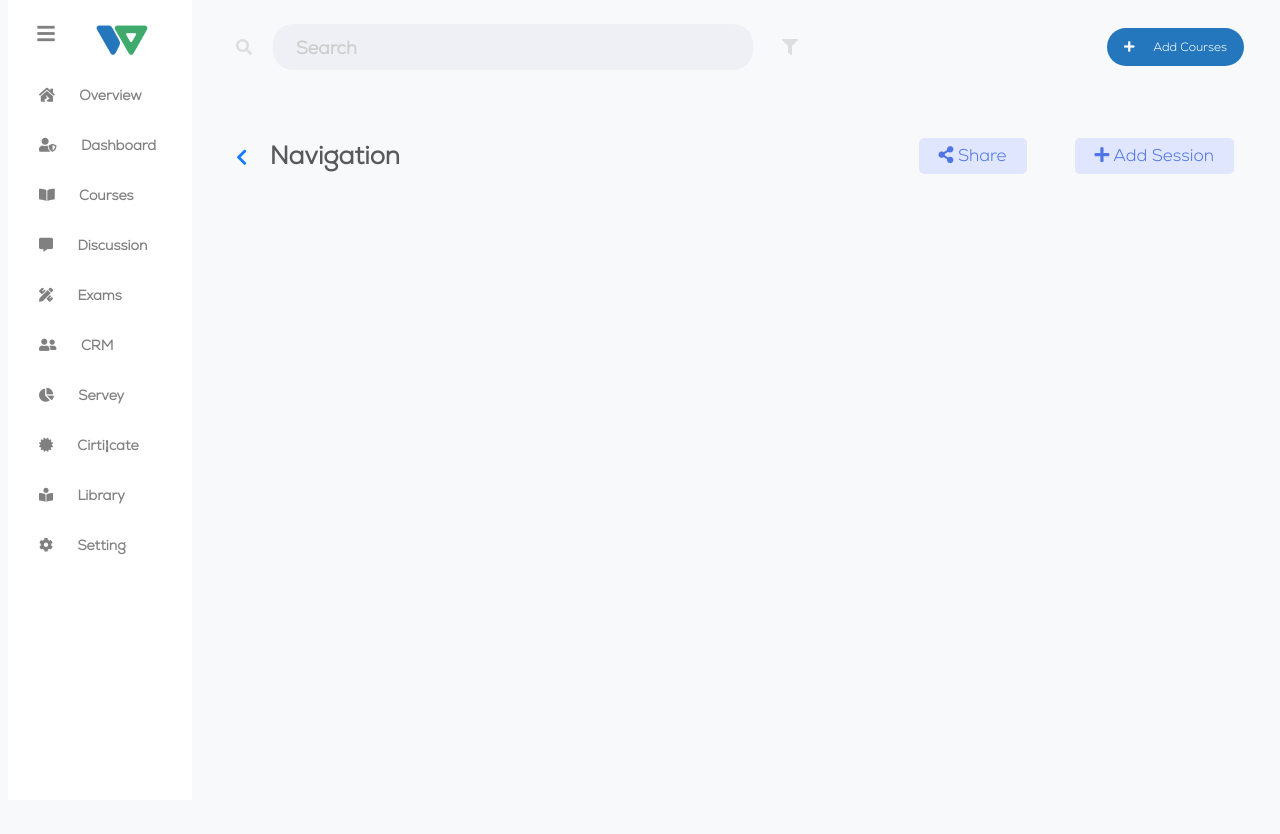
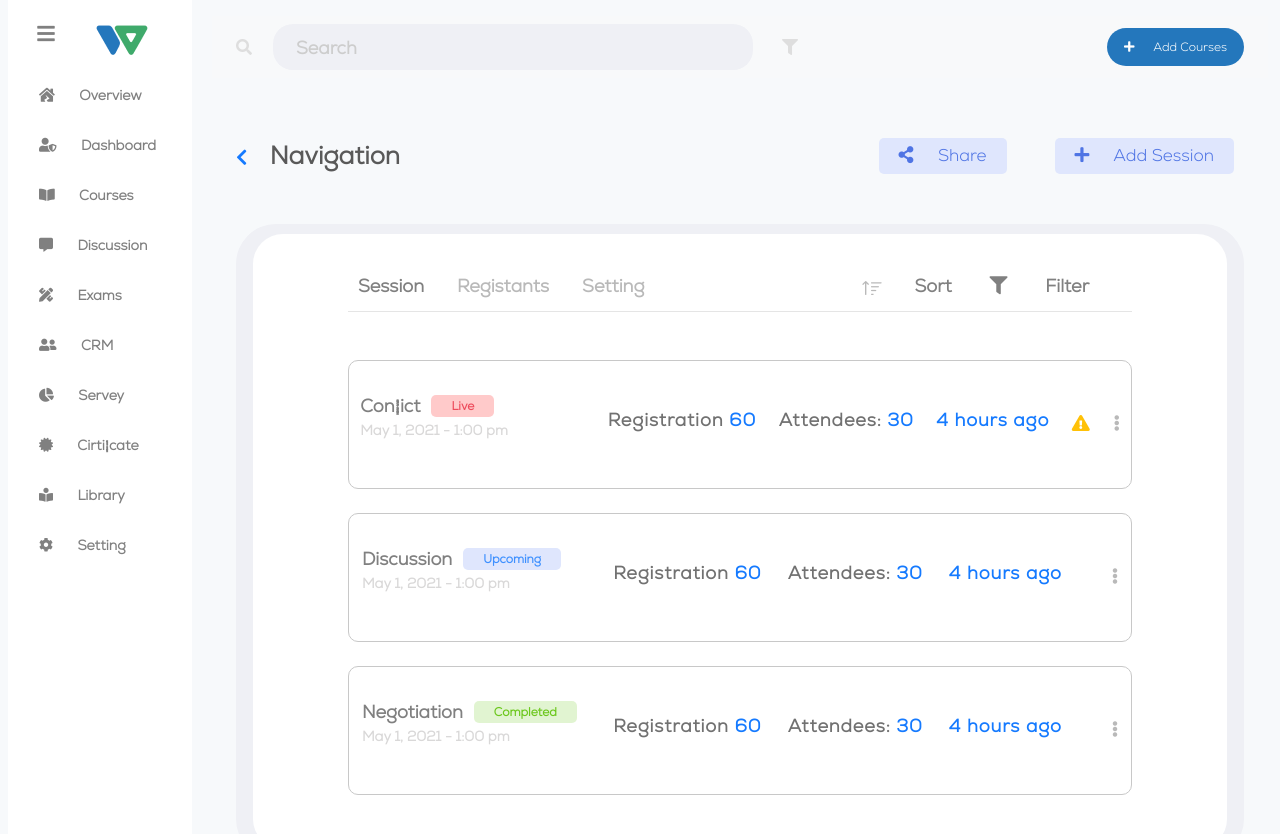
Before and after one commit to nakibulhosen/courses, a React (Create React App) app: page /sessions in a window 1280 px wide. Shown: the top 834 px of the page. Before the commit the page ends 800 px from the top, so only its background shows below. Built offline with nearby package versions, Linux system fonts and the light colour scheme.

Commit message:
made session page

```diff
--- a/src/components/Courses/CourseContents.js
+++ b/src/components/Courses/CourseContents.js
@@ -15,7 +15,7 @@ const CourseContents = () => {
 
 
     return (
-        <div className='container-fluid'>
+        <div className='container-fluid' style={{marginTop:"75px"}}>
             <div className="row">
                 <div className="col-12">
                     <div className="top-item-container d-flex justify-content-between mb-4">
--- a/src/components/Sessions/Session.css
+++ b/src/components/Sessions/Session.css
@@ -4,3 +4,38 @@
     line-height: 25px;
     color: #595959;
 }
+.session-wrapper{
+    background: #EFF0F5;
+    border-radius: 40px;
+    margin-top: 50px;
+    padding: 10px 17px;
+}
+.session-container{
+    background: #FFFFFF;
+    border-radius: 30px;
+    padding: 30px 95px;
+}
+
+.session-menu {
+    height: 48px;
+    border-bottom: 1px solid #E5E5E5;
+}
+
+.session-left-menu span a, .session-right-menu span {
+    padding-right: 33px;
+    font-weight: 700;
+    font-size: 18px;
+    line-height: 18px;
+    text-align: center;
+    color: #808080;
+    text-decoration: none
+}
+button.light-btn i {
+    padding-right: 20px;
+    }
+.session-right-menu {
+   padding-right:10px;
+}
+.session-left-menu {
+   padding-left:10px;
+}
--- a/src/components/Sessions/SessionsContent.js
+++ b/src/components/Sessions/SessionsContent.js
@@ -1,24 +1,25 @@
 import React, { useEffect } from 'react';
-import {Link, useLocation} from 'react-router-dom';
+import { Link, useLocation } from 'react-router-dom';
 import SingleSession from '../SingleSession/SingleSession';
-import './Session.css'
+import './Session.css';
+import upchart from '../../assets/image/upchart.png';
 
 const SessionsContent = () => {
     const location = useLocation();
     const path = location.pathname;
     console.log(path);
-    useEffect(()=>{
+    useEffect(() => {
         const elearning = document.getElementById('e-learning');
         const lightBtn = document.getElementById('light-btn');
-        if(path === '/sessions'){
+        if (path === '/sessions') {
             elearning.style.display = 'none';
             lightBtn.style.display = 'none';
         }
-    },[path])
+    }, [path])
     const sessionData = [
         {
-            name: 'Negotiation',
-            statusbg:'rgba(255, 80, 80, 0.3)',
+            name: 'Conflict',
+            statusbg: 'rgba(255, 80, 80, 0.3)',
             statuscolor: '#ED4C5C',
             status: 'Live',
             Date: '25/03/22',
@@ -27,42 +28,42 @@ const SessionsContent = () => {
             attendees: 30,
             history: 4,
             icon: 'fas fa-exclamation-triangle',
-            color: 'text-warning'
+            iconColor: 'text-warning'
         },
         {
-            name: 'Negotiation',
-            statusbg:'gba(21, 122, 255, 0.1)',
-            statuscolor:'rgba(21, 122, 255, 0.8)',
+            name: 'Discussion',
+            statusbg: 'gba(21, 122, 255, 0.1)',
+            statuscolor: 'rgba(21, 122, 255, 0.8)',
             status: 'Upcoming',
             Date: '25/03/22',
             time: '22:10',
             registrations: 60,
             attendees: 30,
             history: 4,
-            icon: 'fas fa-exclamation-triangle',
+            icon: '',
             color: 'text-warning'
         },
         {
             name: 'Negotiation',
-            statusbg:'rgba(108, 199, 29, 0.2)',
-            statuscolor:'#6CC71D',
+            statusbg: 'rgba(108, 199, 29, 0.2)',
+            statuscolor: '#6CC71D',
             status: 'Completed',
             Date: '25/03/22',
             time: '22:10',
             registrations: 60,
             attendees: 30,
             history: 4,
-            icon: 'fas fa-exclamation-triangle',
+            icon: '',
             color: 'text-warning'
         },
     ]
     return (
-        <div className='container-fluid' style={{marginTop:'60px'}}>
+        <div className='container-fluid' style={{ marginTop: '60px' }}>
             <div className="row">
                 <div className="col-12">
                     <div className="session-top-content d-flex justify-content-between align-items-center">
                         <Link to="/courses" className='text-decoration-none navigation-text'>
-                            <i className="fas fa-chevron-left primary-color pe-3" style={{fontSize:"18px"}}></i> Navigation
+                            <i className="fas fa-chevron-left primary-color pe-3" style={{ fontSize: "18px" }}></i> Navigation
                         </Link>
                         <div>
                             <button className='light-btn me-5'> <i className="fas fa-share-alt"></i> Share</button>
@@ -73,11 +74,34 @@ const SessionsContent = () => {
             </div>
             <div className="row">
                 <div className="col-12">
-                    {
-                        sessionData.map(session => <SingleSession session={session} />)
-                    }
+                    <div className="session-wrapper">
+                        <div className="session-container">
+                            <div className="session-menu d-flex align-items-center justify-content-between">
+                                <div className="session-left-menu w-50">
+                                    <span><Link to="/session">Session</Link></span>
+                                    <span><Link  to="/session" style={{color:'#B9B9B9'}}>Registants</Link></span>
+                                    <span><Link  to="/session" style={{color:'#B9B9B9'}} >Setting</Link></span>
+                                </div>
+                                <div className="session-right-menu">
+                                    <span><img src={upchart} alt="icon" /></span>
+                                    <span>Sort</span>
+                                    <span> <i className="fas fa-filter"></i> </span>
+                                    <span> Filter </span>
+                                </div>
+                            </div>
+                            <div className="row mt-5">
+                            <div className="col-12">
+                                {
+                                    sessionData.map(session => <SingleSession session={session} />)
+                                }
+                            </div>
+                        </div>
+                        </div>
+                    </div>
+
                 </div>
             </div>
+
         </div>
     );
 };
--- a/src/components/Sidebar/Sidebar.css
+++ b/src/components/Sidebar/Sidebar.css
@@ -1,5 +1,6 @@
 #sidebar{
     max-width: 200px;
+    height:100%;
 }
 ul#menu li {
     margin-bottom: 10px;
--- /dev/null
+++ b/src/components/SingleSession/SingleSession.css
@@ -0,0 +1,39 @@
+.single-session {
+    border: 1px solid #C8C8C8;
+    box-sizing: border-box;
+    border-radius: 10px;
+    height: 129px;
+}
+.session-details {
+    min-width: 225px;
+}
+.session-details h4{
+    font-weight: bold;
+    font-size: 18px;
+    line-height: 18px;
+    text-align: center;
+    color: #808080;
+    margin-bottom: 0px
+}
+.session-details button{
+    font-weight: bold;
+    font-size: 12px;
+    line-height: 12px;
+    text-align: center;
+    margin-left: 11px;
+}
+.session-details p{
+    font-weight: bold;
+    font-size: 14px;
+    line-height: 14px;
+    color: #D9D8D8;
+    margin-top: 6px;
+}
+.session-registrant h4, .session-attendees h4, .session-history h4{
+    font-weight: bold;
+    font-size: 18px;
+    line-height: 18px;
+    text-align: center;
+    letter-spacing: 0.05em;
+    color: #717171;
+}
--- a/src/components/SingleSession/SingleSession.js
+++ b/src/components/SingleSession/SingleSession.js
@@ -1,8 +1,33 @@
 import React from 'react';
+import './SingleSession.css';
 
 const SingleSession = (props) => {
+    const sessionInfo = props.session;
     return (
-        <div className="single-session">
+        <div className="single-session mb-4 bg-white">
+            <div className='d-flex align-items-center justify-content-around h-100'>
+                <div className='session-details'>
+                    <div className='d-flex align-items-center'>
+                        <h4>{sessionInfo.name}</h4>
+                        <button className='light-btn'
+                            style={{ background: sessionInfo.statusbg, color: sessionInfo.statuscolor }} >{sessionInfo.status}</button>
+                    </div>
+                    <p>May 1, 2021 - 1:00 pm</p>
+                </div>
+                <div className='session-registrant'>
+                    <h4>Registration <span className='primary-color'>{sessionInfo.registrations}</span> </h4>
+                </div>
+                <div className='session-attendees'>
+                    <h4>Attendees: <span className="primary-color">{sessionInfo.attendees}</span> </h4>
+                </div>
+                <div className='session-history'>
+                    <h4 className='primary-color'>4 hours ago</h4>
+                </div>
+                <div className='single-session-icon'>
+                    <span className={` ${sessionInfo.icon} text-warning`}></span>
+                    <span className="fas fa-ellipsis-v ps-4" style={{color:'#B9B9B9'}} ></span>
+                </div>
+            </div>
 
         </div>
     );
```
Also changed, not shown: src/assets/image/upchart.png (added).
